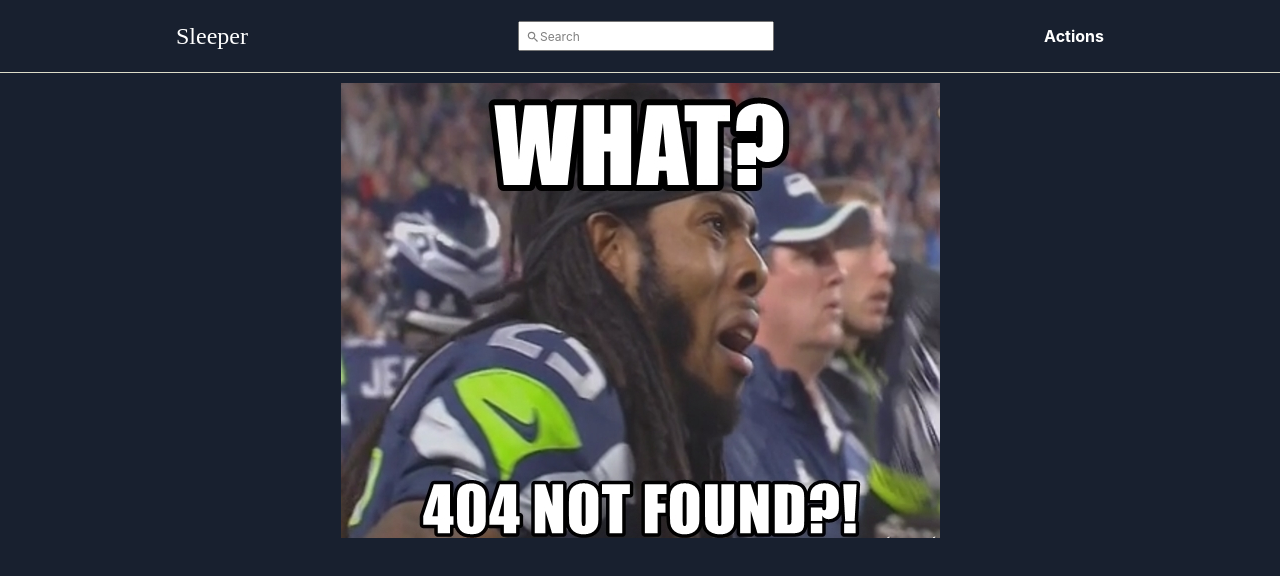
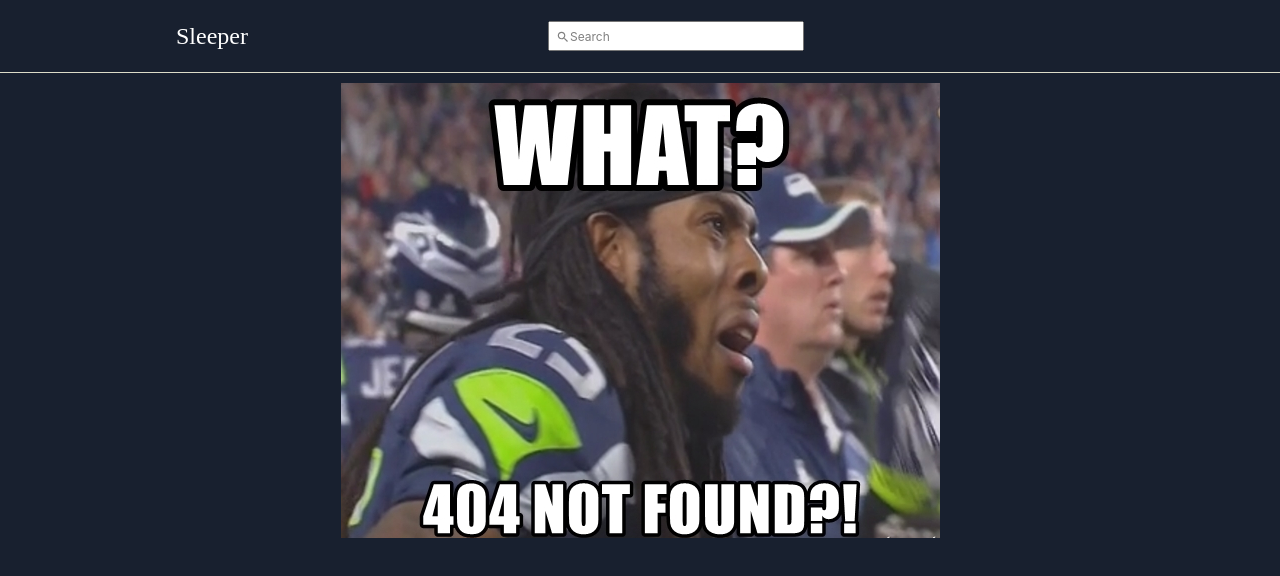
Before and after one commit to MarcVillanueva/cgl, a React (Create React App) app: page /404 in a window 1280 px wide. Shown: the top 576 px of the page. Built offline with nearby package versions, Linux system fonts and the light colour scheme.

Commit message:
Display username in the right side of SearchBar - When a valid username is submitted, show the username at the top right of the page

```diff
--- a/src/NotFoundPage.js
+++ b/src/NotFoundPage.js
@@ -2,12 +2,12 @@
 import SearchBar from './components/SearchBar/SearchBar'
 import './styles/NotFoundPage.css'
 import NotFoundImage from './assets/richard_sherman_not_found.png'
-import { useNavigate } from 'react-router-dom';
+import { useNavigate, useParams } from 'react-router-dom';
 
 function NotFoundPage(props) {
   return (
     <div >
-        <SearchBar navigation={useNavigate()}></SearchBar>
+        <SearchBar navigation={useNavigate()} params={useParams()}></SearchBar>
         <img
         className="not-found-image"
         src={NotFoundImage}
--- a/src/UserInformation.js
+++ b/src/UserInformation.js
@@ -17,7 +17,7 @@
     render() {
     return (
         <div className="main">
-            <SearchBar navigation={this.props.navigation}></SearchBar>
+            <SearchBar navigation={this.props.navigation} params={this.props.params}></SearchBar>
             <div>
                 {this.state.leagueListInformation != null ? <LeagueList className="league-list" leagues={this.state.leagueListInformation} />: null}
             </div>
--- a/src/components/FormPlayerSearch/FormPlayerSearch.js
+++ b/src/components/FormPlayerSearch/FormPlayerSearch.js
@@ -1,5 +1,5 @@
 import React from 'react'
-import { useNavigate } from 'react-router-dom'
+import { useNavigate, useParams } from 'react-router-dom'
 import './FormPlayerSearch.css'
 import SearchBar from '../SearchBar/SearchBar'
 import SleeperBackgroundImage from '../../assets/sleeper_background.png'
@@ -16,7 +16,7 @@
   render() {
       return  (
         <div>
-          <SearchBar navigation={this.props.navigation}></SearchBar>
+          <SearchBar navigation={this.props.navigation} params={this.props.params}></SearchBar>
           <br />
           <img
             src={SleeperBackgroundImage}
@@ -32,5 +32,6 @@
 // TODO: Might need to update this code. See https://reactnavigation.org/docs/use-navigation/
 export default function(props) {
   const navigation = useNavigate();
-  return <FormPlayerSearch {...props} navigation={navigation} />;
+  const params = useParams();
+  return <FormPlayerSearch {...props} navigation={navigation} params={params}/>;
 }
--- a/src/components/SearchBar/SearchBar.js
+++ b/src/components/SearchBar/SearchBar.js
@@ -12,6 +12,8 @@
   }
 
   render() {
+    var username = this.props.params.username ? this.props.params.username : "";
+
     return (
         <div>
           <div className="navbar-container">
@@ -33,7 +35,7 @@
                   )
                 }
               </div>
-              <div className="actions-section">Actions</div>
+              {<div className="actions-section">{username}</div>}
             </div>
           </div>
         </div>
```
